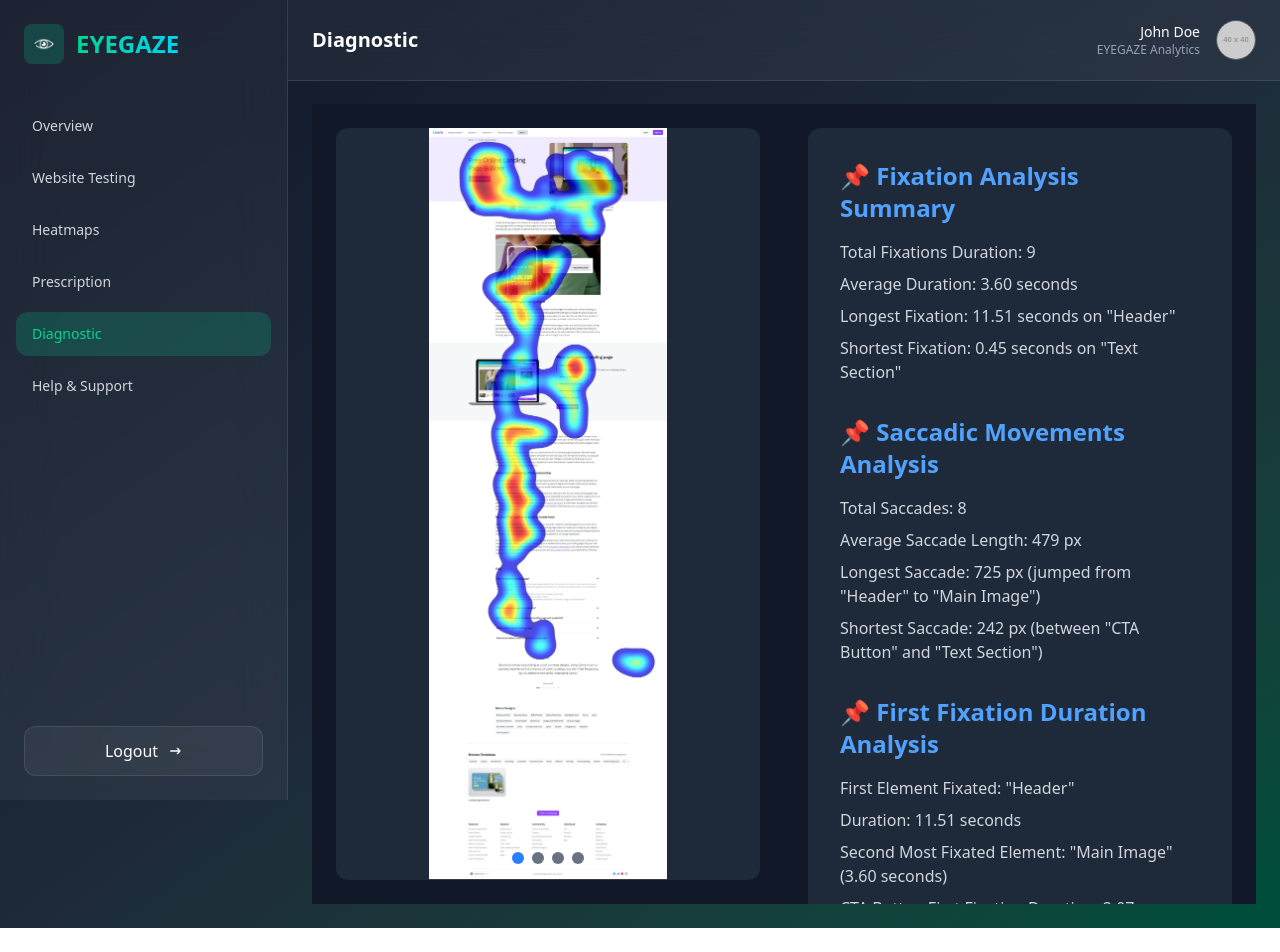
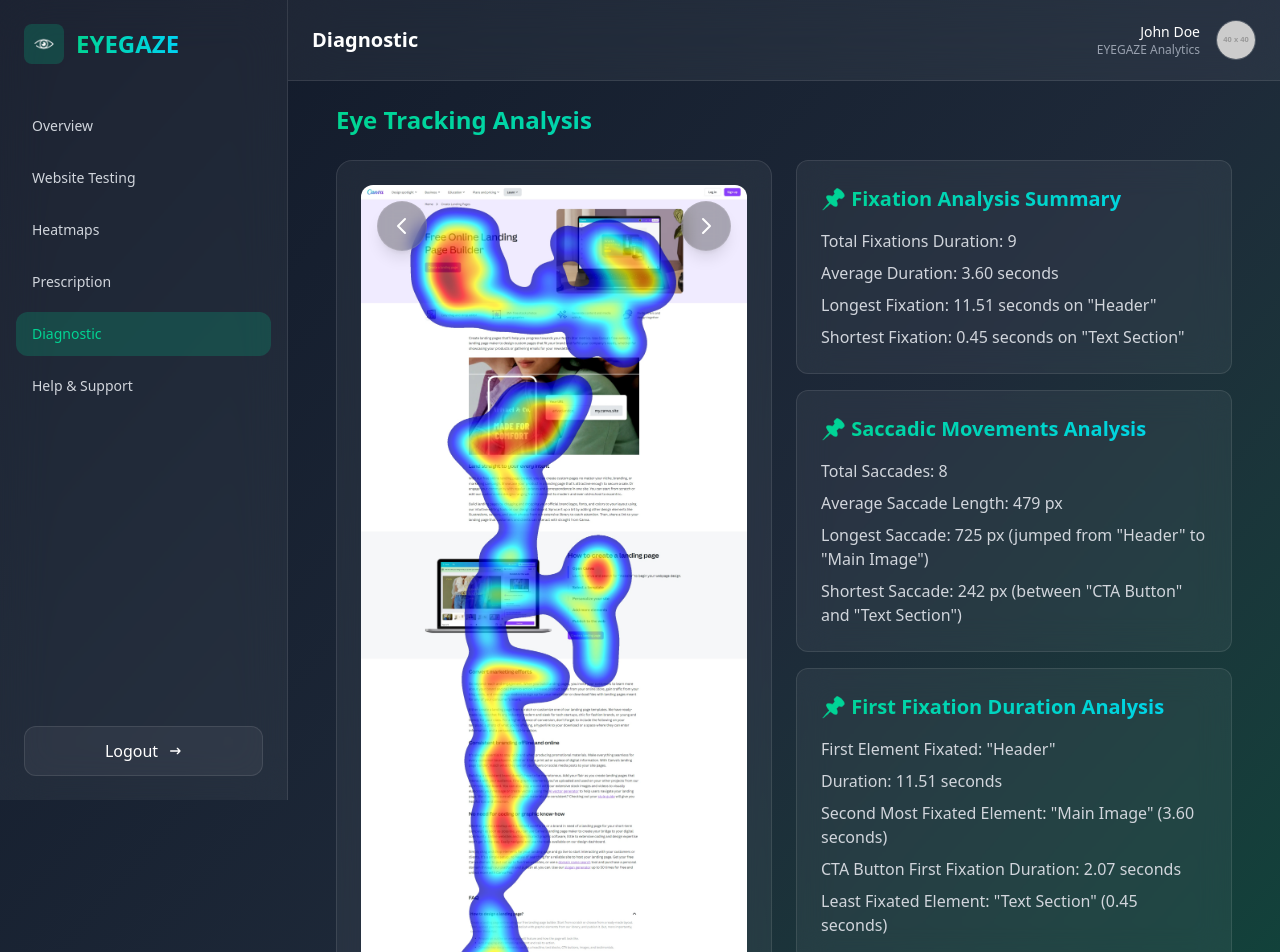
Before and after one commit to Wavxr/EYEGAZE, a React (Vite) app in the folder eyegaze-frontend/: page /dashboard/diagnostic in a window 1280 px wide. Shown: the top 952 px of the page. Before the commit the page ends 928 px from the top, so only its background shows below. Built offline with nearby package versions, Linux system fonts and the light colour scheme; no server answers; sample sign-in values are in the browser's storage.

Commit message:
dummy: added dummy output for video demo

```diff
--- a/eyegaze-frontend/src/pages/Diagnostic.jsx
+++ b/eyegaze-frontend/src/pages/Diagnostic.jsx
@@ -12,54 +12,116 @@ const Diagnostic = () => {
   ];
 
   return (
-    <div className="flex h-screen bg-gray-900">
-      {/* Left side - Visualizations */}
-      <div className="w-1/2 p-6">
-        <div className="relative h-full rounded-xl overflow-hidden bg-gray-800">
-          <img
+    <div className="container mx-auto px-6 space-y-6">
+      <motion.h1
+        initial={{ opacity: 0, y: -20 }}
+        animate={{ opacity: 1, y: 0 }}
+        className="text-2xl font-bold bg-gradient-to-r from-emerald-400 to-cyan-400 text-transparent bg-clip-text"
+      >
+        Eye Tracking Analysis
+      </motion.h1>
+
+      <div className="grid grid-cols-1 lg:grid-cols-2 gap-6">
+        <motion.div
+          initial={{ opacity: 0, x: -20 }}
+          animate={{ opacity: 1, x: 0 }}
+          className="backdrop-blur-lg bg-white/5 border border-white/10 rounded-2xl p-6"
+        >
+          <div className="relative rounded-xl overflow-hidden">
+            {/* Navigation Arrows */}
+            <div className="absolute top-4 left-0 right-0 flex justify-between px-4 z-10">
+              <button
+                onClick={() => setCurrentImage((prev) => (prev - 1 + images.length) % images.length)}
+                className="p-3 rounded-full bg-black/30 hover:bg-black/50 backdrop-blur-sm border border-white/10 transition-all duration-300 text-white shadow-lg hover:scale-110"
+              >
+                <svg xmlns="http://www.w3.org/2000/svg" className="h-6 w-6" fill="none" viewBox="0 0 24 24" stroke="currentColor">
+                  <path strokeLinecap="round" strokeLinejoin="round" strokeWidth={2} d="M15 19l-7-7 7-7" />
+                </svg>
+              </button>
+              <button
+                onClick={() => setCurrentImage((prev) => (prev + 1) % images.length)}
+                className="p-3 rounded-full bg-black/30 hover:bg-black/50 backdrop-blur-sm border border-white/10 transition-all duration-300 text-white shadow-lg hover:scale-110"
+              >
+                <svg xmlns="http://www.w3.org/2000/svg" className="h-6 w-6" fill="none" viewBox="0 0 24 24" stroke="currentColor">
+                  <path strokeLinecap="round" strokeLinejoin="round" strokeWidth={2} d="M9 5l7 7-7 7" />
+                </svg>
+              </button>
+            </div>
+
+            <motion.img
               src={images[currentImage]}
               alt={`Visualization ${currentImage + 1}`}
-            className="w-full h-full object-contain"
+              className="w-full h-auto object-contain rounded-lg"
+              initial={{ opacity: 0 }}
+              animate={{ opacity: 1 }}
+              transition={{ duration: 0.5 }}
             />
-          <div className="absolute bottom-4 left-0 right-0 flex justify-center gap-2">
+
+            <div className="absolute bottom-6 left-0 right-0 flex justify-center gap-3">
               {images.map((_, idx) => (
-              <button
+                <motion.button
                   key={idx}
                   onClick={() => setCurrentImage(idx)}
-                className={`w-3 h-3 rounded-full ${
-                  idx === currentImage ? 'bg-blue-500' : 'bg-gray-500'
+                  className={`w-2.5 h-2.5 rounded-full transition-all duration-300 border border-white/20 shadow-lg ${
+                    idx === currentImage
+                      ? 'bg-emerald-400 w-4 border-emerald-300'
+                      : 'bg-black/30 hover:bg-black/50 backdrop-blur-sm'
                   }`}
+                  whileHover={{ scale: 1.2 }}
                 />
               ))}
             </div>
           </div>
-      </div>
+        </motion.div>
 
-      {/* Right side - Analysis */}
-      <div className="w-1/2 p-6 overflow-y-auto">
-        <div className="bg-gray-800 rounded-xl p-8 text-white">
-          <section className="mb-8">
-            <h2 className="text-2xl font-bold mb-4 text-blue-400">📌 Fixation Analysis Summary</h2>
+        <motion.div
+          initial={{ opacity: 0, x: 20 }}
+          animate={{ opacity: 1, x: 0 }}
+          className="space-y-4"
+        >
+          <motion.section
+            className="backdrop-blur-lg bg-white/5 border border-white/10 rounded-xl p-6"
+            initial={{ opacity: 0, y: 20 }}
+            animate={{ opacity: 1, y: 0 }}
+            transition={{ delay: 0.1 }}
+          >
+            <h2 className="text-xl font-bold mb-4 bg-gradient-to-r from-emerald-400 to-cyan-400 text-transparent bg-clip-text">
+              📌 Fixation Analysis Summary
+            </h2>
             <ul className="space-y-2 text-gray-300">
               <li>Total Fixations Duration: 9</li>
               <li>Average Duration: 3.60 seconds</li>
               <li>Longest Fixation: 11.51 seconds on "Header"</li>
               <li>Shortest Fixation: 0.45 seconds on "Text Section"</li>
             </ul>
-          </section>
+          </motion.section>
 
-          <section className="mb-8">
-            <h2 className="text-2xl font-bold mb-4 text-blue-400">📌 Saccadic Movements Analysis</h2>
+          <motion.section
+            className="backdrop-blur-lg bg-white/5 border border-white/10 rounded-xl p-6"
+            initial={{ opacity: 0, y: 20 }}
+            animate={{ opacity: 1, y: 0 }}
+            transition={{ delay: 0.2 }}
+          >
+            <h2 className="text-xl font-bold mb-4 bg-gradient-to-r from-emerald-400 to-cyan-400 text-transparent bg-clip-text">
+              📌 Saccadic Movements Analysis
+            </h2>
             <ul className="space-y-2 text-gray-300">
               <li>Total Saccades: 8</li>
               <li>Average Saccade Length: 479 px</li>
               <li>Longest Saccade: 725 px (jumped from "Header" to "Main Image")</li>
               <li>Shortest Saccade: 242 px (between "CTA Button" and "Text Section")</li>
             </ul>
-          </section>
+          </motion.section>
 
-          <section>
-            <h2 className="text-2xl font-bold mb-4 text-blue-400">📌 First Fixation Duration Analysis</h2>
+          <motion.section
+            className="backdrop-blur-lg bg-white/5 border border-white/10 rounded-xl p-6"
+            initial={{ opacity: 0, y: 20 }}
+            animate={{ opacity: 1, y: 0 }}
+            transition={{ delay: 0.3 }}
+          >
+            <h2 className="text-xl font-bold mb-4 bg-gradient-to-r from-emerald-400 to-cyan-400 text-transparent bg-clip-text">
+              📌 First Fixation Duration Analysis
+            </h2>
             <ul className="space-y-2 text-gray-300">
               <li>First Element Fixated: "Header"</li>
               <li>Duration: 11.51 seconds</li>
@@ -67,8 +129,8 @@ const Diagnostic = () => {
               <li>CTA Button First Fixation Duration: 2.07 seconds</li>
               <li>Least Fixated Element: "Text Section" (0.45 seconds)</li>
             </ul>
-          </section>
-        </div>
+          </motion.section>
+        </motion.div>
       </div>
     </div>
   );
```
Lines whose indentation alone changed are shown as unchanged.
